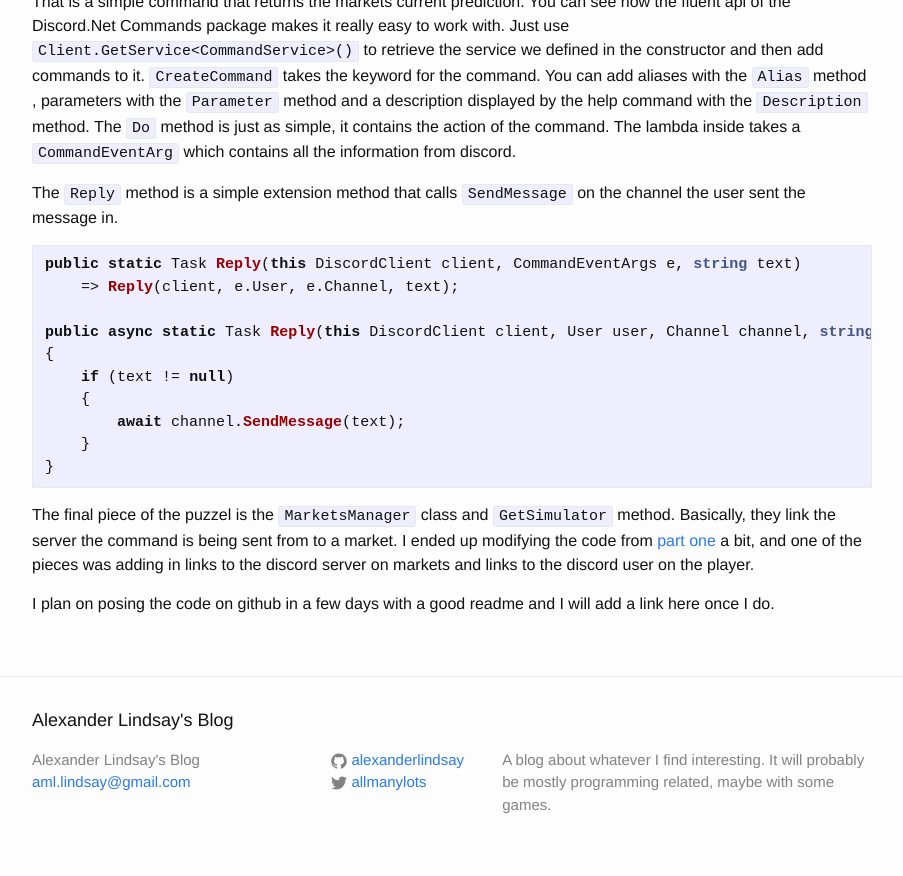
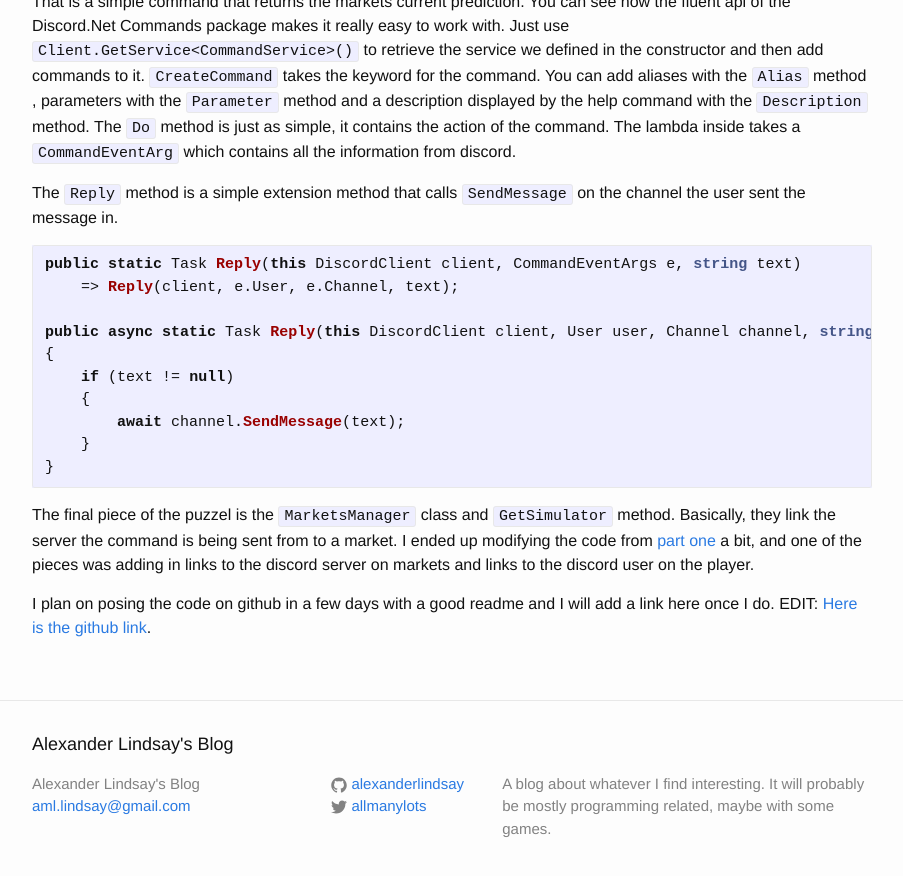
Before and after one commit to AlexanderLindsay/AlexanderLindsay.github.io, a Jekyll site: the page built from _posts/2016-06-20-markets-of-discord-part-two.md, in a window 1280 px wide and 900 px high, scrolled down 4256 px. Shown: the top 876 px of the window, without its empty margins (188-1091 px from the left). Built offline with Jekyll 4.4.1, drawn with Linux system fonts in a browser that asks for light colours; some of the changed text lies outside the part shown.

Commit message:
Added link to github

````diff
--- a/_posts/2016-06-20-markets-of-discord-part-two.md
+++ b/_posts/2016-06-20-markets-of-discord-part-two.md
@@ -154,7 +154,7 @@ namespace PredictionMarketBot
 }
 ```
 
-Rather than go through all the command code right here *(I am going to post the code on github within a day or so)*, but I do want to explain the basic structure.
+Rather than go through all the command code right here *(I am going to post the code on github within a day or so EDIT: [Here](https://github.com/AlexanderLindsay/PredictionMarketBot))*, but I do want to explain the basic structure.
 
 ```c#
 var service = Client.GetService<CommandService>();
@@ -195,4 +195,4 @@ public async static Task Reply(this DiscordClient client, User user, Channel cha
 
 The final piece of the puzzel is the `MarketsManager` class and `GetSimulator` method. Basically, they link the server the command is being sent from to a market. I ended up modifying the code from [part one]({% post_url 2016-06-13-markets-of-discord %}) a bit, and one of the pieces was adding in links to the discord server on markets and links to the discord user on the player.
 
-I plan on posing the code on github in a few days with a good readme and I will add a link here once I do.
+I plan on posing the code on github in a few days with a good readme and I will add a link here once I do. EDIT: [Here is the github link](https://github.com/AlexanderLindsay/PredictionMarketBot).
````
